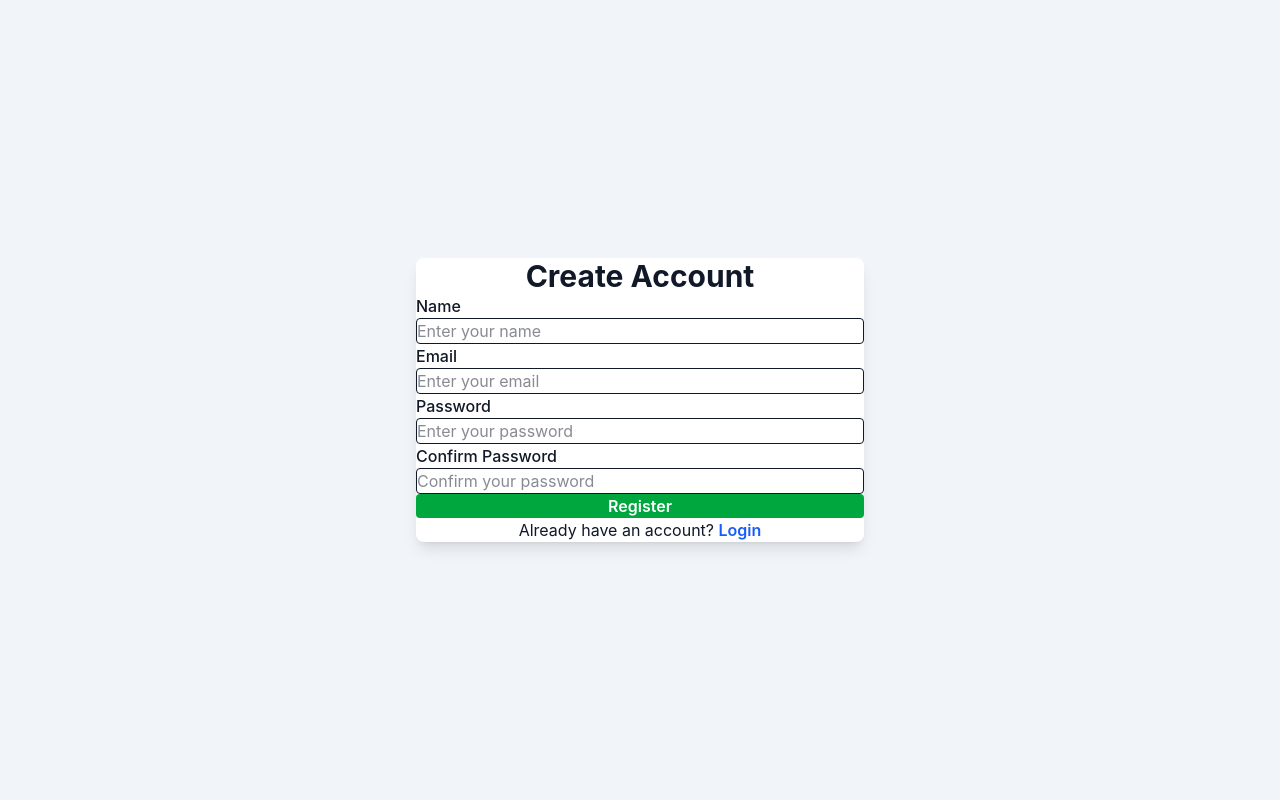
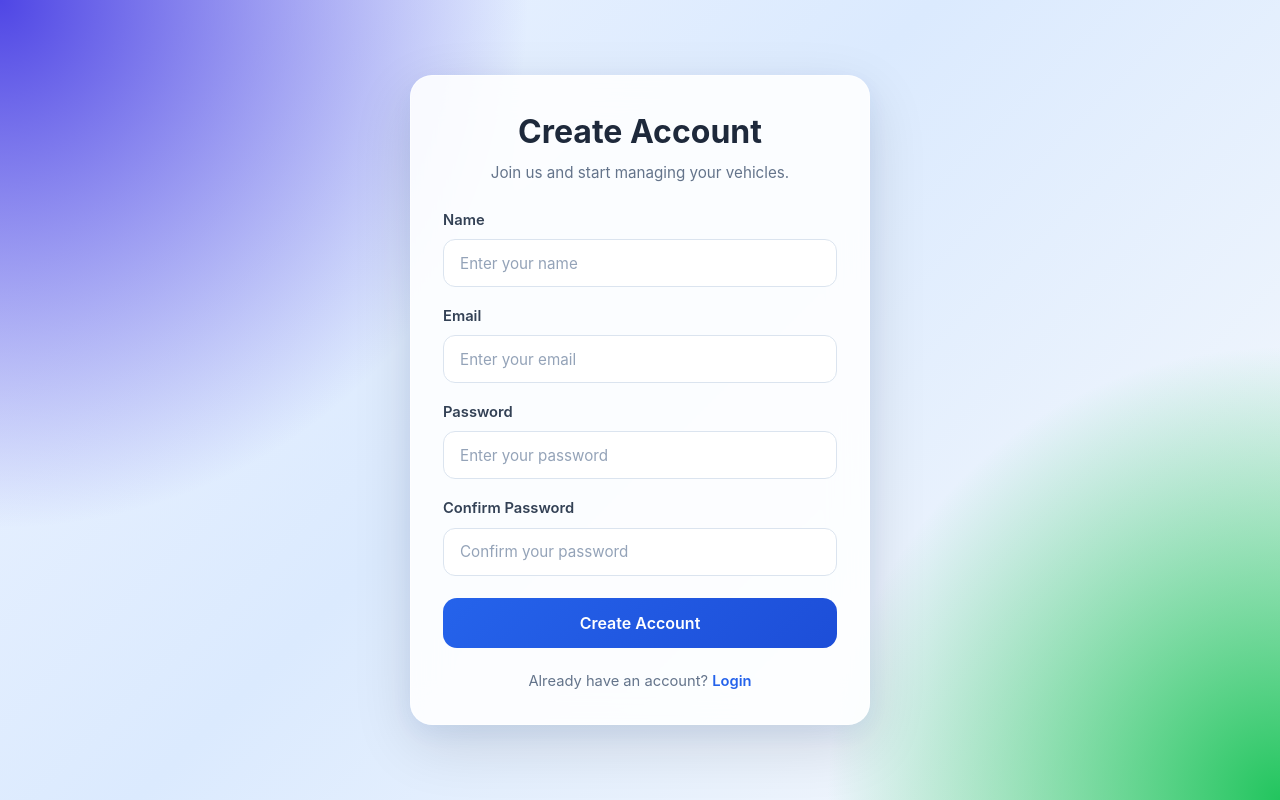
Before and after one commit to Harsh9413/Car-Dealership-Inventory-System, a React (Vite) app in the folder frontend/: page /register in a window 1280 px wide. Built offline with nearby package versions, Linux system fonts and the light colour scheme.

Commit message:
feat: Registration css added
used chatgpt to generate css file

```diff
--- /dev/null
+++ b/frontend/src/pages/Register.css
@@ -0,0 +1,254 @@
+/* ==========================================
+   REGISTER PAGE
+========================================== */
+
+* {
+  margin: 0;
+  padding: 0;
+  box-sizing: border-box;
+}
+
+.register-page {
+  min-height: 100vh;
+  height: 100vh;
+  overflow: hidden;
+
+  display: flex;
+  justify-content: center;
+  align-items: center;
+
+  padding: 20px;
+
+  background:
+    radial-gradient(circle at top left, #4f46e5 0%, transparent 35%),
+    radial-gradient(circle at bottom right, #22c55e 0%, transparent 30%),
+    linear-gradient(135deg, #eef4ff 0%, #dbeafe 45%, #f8fafc 100%);
+}
+
+/* ==========================================
+   CARD
+========================================== */
+
+.register-card {
+  width: 100%;
+  max-width: 460px;
+
+  background: rgba(255,255,255,.88);
+
+  backdrop-filter: blur(18px);
+  -webkit-backdrop-filter: blur(18px);
+
+  border-radius: 22px;
+
+  padding: 32px;
+
+  box-shadow:
+      0 20px 60px rgba(0,0,0,.12),
+      0 8px 25px rgba(59,130,246,.08);
+
+  border: 1px solid rgba(255,255,255,.6);
+}
+
+/* ==========================================
+   HEADER
+========================================== */
+
+.register-title {
+  font-size: 2rem;
+  font-weight: 700;
+  text-align: center;
+
+  color: #1e293b;
+
+  margin-bottom: 6px;
+}
+
+.register-subtitle {
+  text-align: center;
+  color: #64748b;
+  font-size: .95rem;
+  margin-bottom: 24px;
+}
+
+/* ==========================================
+   FORM
+========================================== */
+
+.register-form {
+  display: flex;
+  flex-direction: column;
+  gap: 18px;
+}
+
+/* ==========================================
+   INPUT GROUP
+========================================== */
+
+.form-group {
+  display: flex;
+  flex-direction: column;
+}
+
+.form-group label {
+  font-size: .92rem;
+  font-weight: 600;
+  margin-bottom: 8px;
+  color: #334155;
+}
+
+.form-group input {
+  width: 100%;
+
+  height: 48px;
+
+  padding: 0 16px;
+
+  border-radius: 12px;
+  border: 1.5px solid #dbe4ef;
+
+  background: #fff;
+
+  font-size: .95rem;
+
+  transition: .25s ease;
+}
+
+.form-group input::placeholder {
+  color: #94a3b8;
+}
+
+.form-group input:focus {
+  outline: none;
+
+  border-color: #2563eb;
+
+  box-shadow:
+      0 0 0 4px rgba(37,99,235,.12);
+}
+
+/* ==========================================
+   ERRORS
+========================================== */
+
+.error-text {
+  color: #ef4444;
+  font-size: .8rem;
+  margin-top: 6px;
+}
+/* ==========================================
+   BUTTON
+========================================== */
+
+.register-btn {
+  height: 50px;
+
+  border: none;
+  border-radius: 14px;
+
+  background: linear-gradient(
+      135deg,
+      #2563eb,
+      #1d4ed8
+  );
+
+  color: white;
+
+  font-size: 1rem;
+  font-weight: 600;
+
+  cursor: pointer;
+
+  transition: .25s ease;
+
+  margin-top: 4px;
+}
+
+.register-btn:hover:not(:disabled) {
+  transform: translateY(-2px);
+
+  box-shadow:
+      0 14px 30px rgba(37,99,235,.30);
+}
+
+.register-btn:active {
+  transform: scale(.98);
+}
+
+.register-btn:disabled {
+  cursor: not-allowed;
+  opacity: .65;
+}
+
+/* ==========================================
+   LOGIN LINK
+========================================== */
+
+.register-footer {
+  margin-top: 22px;
+  text-align: center;
+  font-size: .92rem;
+  color: #64748b;
+}
+
+.register-footer a {
+  color: #2563eb;
+  font-weight: 600;
+  text-decoration: none;
+}
+
+.register-footer a:hover {
+  text-decoration: underline;
+}
+
+/* ==========================================
+   RESPONSIVE
+========================================== */
+
+@media (max-width: 768px) {
+
+  .register-card {
+    padding: 28px 24px;
+    max-width: 420px;
+  }
+
+  .register-title {
+    font-size: 1.8rem;
+  }
+
+  .form-group input {
+    height: 46px;
+  }
+}
+
+@media (max-width: 480px) {
+
+  .register-page {
+    padding: 14px;
+  }
+
+  .register-card {
+    padding: 24px 20px;
+    border-radius: 18px;
+  }
+
+  .register-title {
+    font-size: 1.65rem;
+  }
+
+  .register-subtitle {
+    font-size: .88rem;
+    margin-bottom: 20px;
+  }
+
+  .form-group {
+    gap: 2px;
+  }
+
+  .register-form {
+    gap: 16px;
+  }
+
+  .register-btn {
+    height: 48px;
+  }
+}
--- a/frontend/src/pages/Register.tsx
+++ b/frontend/src/pages/Register.tsx
@@ -7,6 +7,8 @@ import toast from "react-hot-toast";
 import { register as registerUser } from "../api/auth.api";
 import { registerSchema } from "../utils/registerSchema";
 import type { RegisterFormData } from "../utils/registerSchema";
+
+import "./Register.css";
 
 function Register() {
   const navigate = useNavigate();
@@ -43,67 +45,82 @@ function Register() {
   };
 
   return (
-    <div className="min-h-screen flex items-center justify-center bg-slate-100">
-      <div className="w-full max-w-md rounded-lg bg-white p-8 shadow-lg">
-        <h1 className="mb-6 text-center text-3xl font-bold">
-          Create Account
-        </h1>
+    <div className="register-page">
+      <div className="register-card">
 
-        <form onSubmit={handleSubmit(onSubmit)} className="space-y-5">
-          <div>
-            <label className="mb-2 block font-medium">Name</label>
+        <h1 className="register-title">Create Account</h1>
+
+        <p className="register-subtitle">
+          Join us and start managing your vehicles.
+        </p>
+
+        <form
+          onSubmit={handleSubmit(onSubmit)}
+          className="register-form"
+        >
+          {/* Name */}
+          <div className="form-group">
+            <label>Name</label>
+
             <input
+              type="text"
               {...register("name")}
-              className="w-full rounded border p-3"
               placeholder="Enter your name"
             />
+
             {errors.name && (
-              <p className="mt-1 text-sm text-red-500">
+              <p className="error-text">
                 {errors.name.message}
               </p>
             )}
           </div>
 
-          <div>
-            <label className="mb-2 block font-medium">Email</label>
+          {/* Email */}
+          <div className="form-group">
+            <label>Email</label>
+
             <input
               type="email"
               {...register("email")}
-              className="w-full rounded border p-3"
               placeholder="Enter your email"
             />
+
             {errors.email && (
-              <p className="mt-1 text-sm text-red-500">
+              <p className="error-text">
                 {errors.email.message}
               </p>
             )}
           </div>
 
-          <div>
-            <label className="mb-2 block font-medium">Password</label>
+          {/* Password */}
+          <div className="form-group">
+            <label>Password</label>
+
             <input
               type="password"
               {...register("password")}
-              className="w-full rounded border p-3"
               placeholder="Enter your password"
             />
+
             {errors.password && (
-              <p className="mt-1 text-sm text-red-500">
+              <p className="error-text">
                 {errors.password.message}
               </p>
             )}
           </div>
 
-          <div>
-            <label className="mb-2 block font-medium">Confirm Password</label>
+          {/* Confirm Password */}
+          <div className="form-group">
+            <label>Confirm Password</label>
+
             <input
               type="password"
               {...register("confirmPassword")}
-              className="w-full rounded border p-3"
               placeholder="Confirm your password"
             />
+
             {errors.confirmPassword && (
-              <p className="mt-1 text-sm text-red-500">
+              <p className="error-text">
                 {errors.confirmPassword.message}
               </p>
             )}
@@ -112,21 +129,19 @@ function Register() {
           <button
             type="submit"
             disabled={loading}
-            className="w-full rounded bg-green-600 p-3 font-semibold text-white hover:bg-green-700 disabled:opacity-60"
+            className="register-btn"
           >
-            {loading ? "Creating Account..." : "Register"}
+            {loading ? "Creating Account..." : "Create Account"}
           </button>
         </form>
 
-        <p className="mt-6 text-center">
+        <p className="register-footer">
           Already have an account?{" "}
-          <Link
-            to="/login"
-            className="font-semibold text-blue-600 hover:underline"
-          >
+          <Link to="/login">
             Login
           </Link>
         </p>
+
       </div>
     </div>
   );
```
